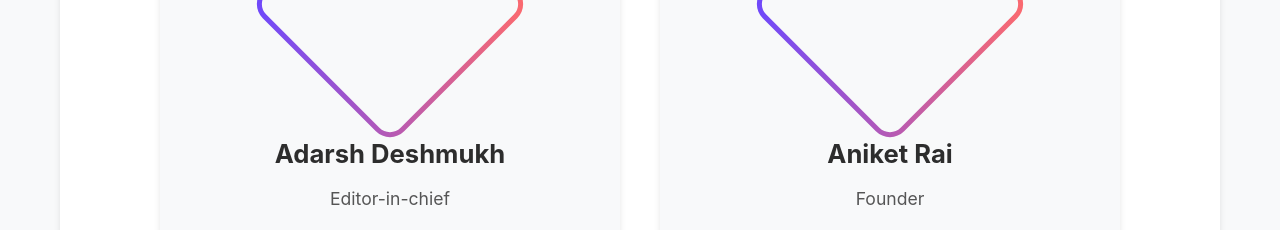
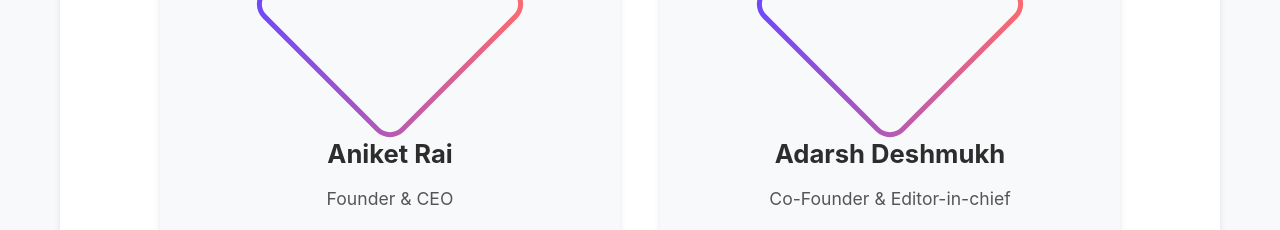
Before and after one commit to codebreaker939/INK-INDIA, a plain HTML site: page About.html in a window 1280 px wide. Shown: the part 1920-2150 px from the top of the page. Drawn offline with Linux system fonts and the light colour scheme.

Commit message:
final DESIGNATION IN ABOUT

```diff
--- a/About.html
+++ b/About.html
@@ -355,8 +355,8 @@
                     <div class="photo-container">
                         <img src="/img/team/editor.jpg" alt="Editor">
                     </div>
-                    <h3>Adarsh Deshmukh</h3>
-                    <p> Editor-in-chief</p>
+                    <h3>Aniket Rai</h3>
+                    <p>Founder & CEO</p>
                     <div class="social-links">
                         <a href="#"><i class="fab fa-linkedin"></i></a>
                         <a href="#"><i class="fab fa-twitter"></i></a>
@@ -367,8 +367,8 @@
                     <div class="photo-container">
                         <img src="/img/team/writer.jpg" alt="Editor">
                     </div>
-                    <h3>Aniket Rai</h3>
-                    <p>Founder </p>
+                    <h3>Adarsh Deshmukh</h3>
+                    <p>Co-Founder & Editor-in-chief </p>
                     <div class="social-links">
                         <a href="#"><i class="fab fa-linkedin"></i></a>
                         <a href="#"><i class="fab fa-twitter"></i></a>
```
